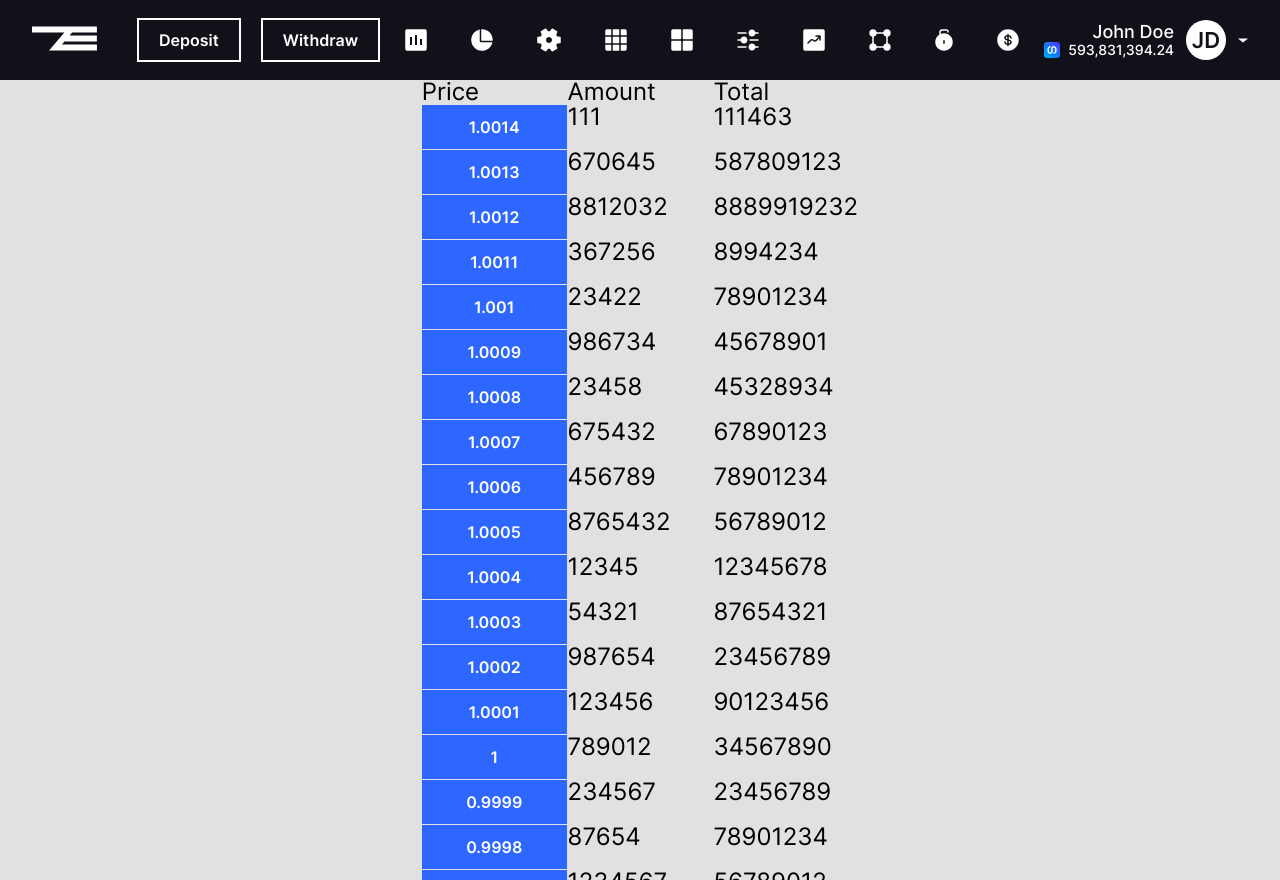
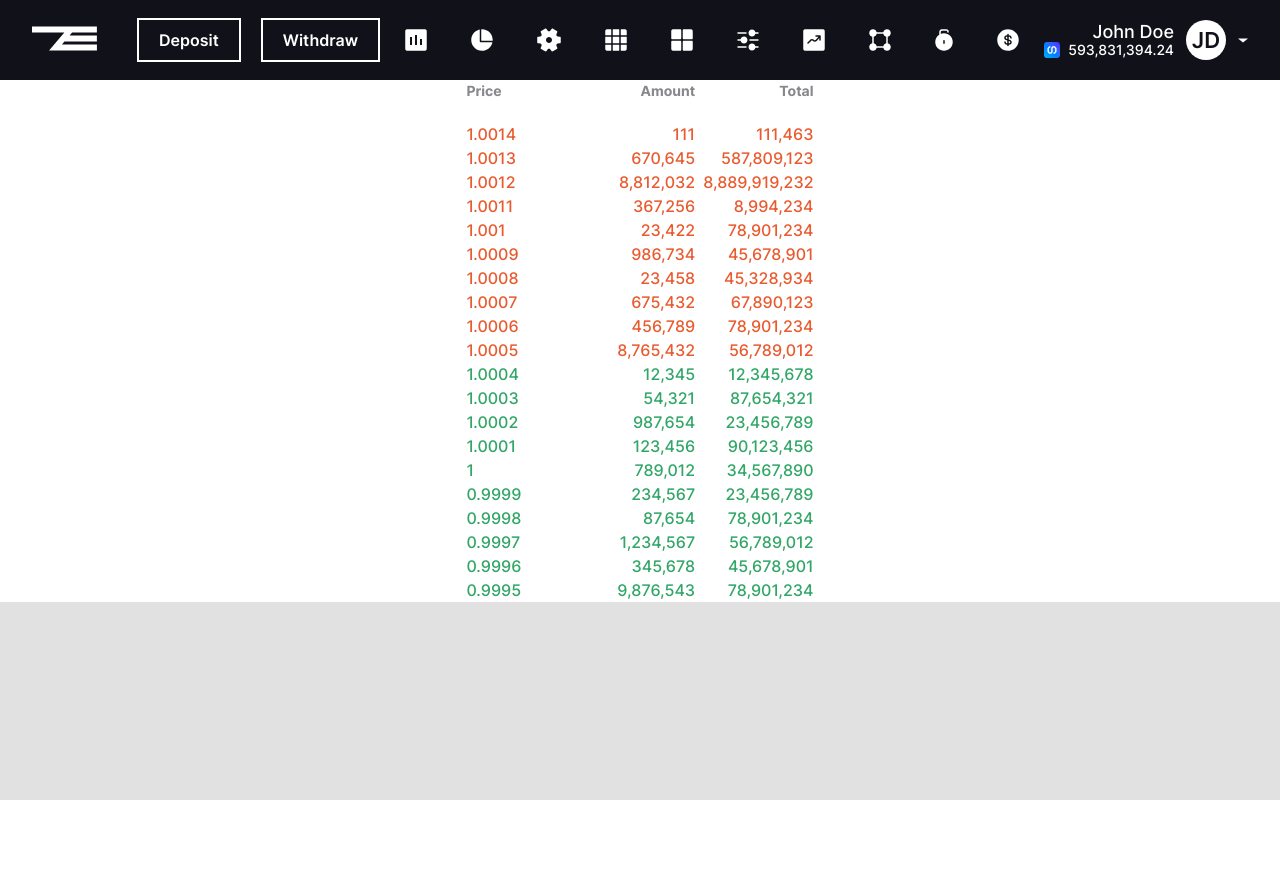
Before and after one commit to Elvinsky/currency-exchange, a Vue app: page /dashboard in a window 1280 px wide. After the commit the page ends 800 px from the top, so only its background shows below. Built offline with nearby package versions, Linux system fonts and the light colour scheme.

Commit message:
feat: [FCE-004] added currency widget

```diff
--- a/src/components/Dashboard/CurrencyDashboard.vue
+++ b/src/components/Dashboard/CurrencyDashboard.vue
@@ -1,11 +1,69 @@
 <template>
-  <div></div>
+  <div class="dashboard">
+    <BaseTable
+      :headers="currencyDashboardMcokedHeaders"
+      :rows="currencyDashboardMockedData"
+    >
+      <template #price-row="{ row }">
+        <div
+          :style="{ color: (row.price as number) >= 1.0005 ? '#e95b2f' : '#31a667' }"
+          :class="{ bordered: (row.price as number) === 1.0005 }"
+        >
+          {{ row.price }}
+        </div>
+      </template>
+      <template #amount-row="{ row }">
+        <div
+          :style="{ color: (row.price as number) >= 1.0005 ? '#e95b2f' : '#31a667' }"
+          :class="{ bordered: (row.price as number) === 1.0005 }"
+        >
+          {{
+            row.amount.toLocaleString('en-US', {
+              minimumFractionDigits: 0,
+              maximumFractionDigits: 2,
+            })
+          }}
+        </div>
+      </template>
+      <template #total-row="{ row }">
+        <div
+          :style="{ color: (row.price as number) >= 1.0005 ? '#e95b2f' : '#31a667' }"
+          :class="{ bordered: (row.price as number) === 1.0005 }"
+        >
+          {{
+            row.total.toLocaleString('en-US', {
+              minimumFractionDigits: 0,
+              maximumFractionDigits: 2,
+            })
+          }}
+        </div>
+      </template>
+    </BaseTable>
+  </div>
 </template>
 
 <script setup lang="ts">
-  // Your script code here
+  import BaseTable from '@common/Table/BaseTable.vue';
+  import { currencyDashboardMcokedHeaders, currencyDashboardMockedData } from './consts';
 </script>
 
 <style scoped lang="scss">
-  // Your style code here
+  .dashboard {
+    display: flex;
+    flex-direction: column;
+    align-items: center;
+    justify-content: center;
+    background-color: var(--color-white-main);
+  }
+
+  * > .bordered {
+    border-bottom: 2px solid var(--color-gray-light);
+    border-top: 2px solid var(--color-gray-light);
+    padding-top: 10px;
+    padding-bottom: 10px;
+    margin-left: -4px;
+    margin-right: -4px;
+    padding-left: 4px;
+    padding-right: 4px;
+  }
 </style>
--- a/src/pages/Dashboard/consts.ts
+++ b/src/components/Dashboard/consts.ts
@@ -7,18 +7,22 @@ export const currencyDashboardMcokedHeaders: ITableHeaders[] = [
     field: 'price',
     key: 'price',
     label: 'Price',
+    align: 'start',
+    alignRows: 'start',
   },
   {
     id: '2',
     field: 'amount',
     key: 'amount',
     label: 'Amount',
+    align: 'end',
   },
   {
     id: '3',
     field: 'total',
     key: 'total',
     label: 'Total',
+    align: 'end',
   },
 ];
 
--- a/src/components/MainLayout.vue
+++ b/src/components/MainLayout.vue
@@ -12,6 +12,6 @@
     overflow-x: hidden;
     flex-direction: column;
     background-color: var(--color-gray-light);
-    height: 100vh;
+    height: calc(100vh - var(--header-height));
   }
 </style>
--- a/src/components/common/Table/BaseTable.vue
+++ b/src/components/common/Table/BaseTable.vue
@@ -5,6 +5,7 @@
         v-for="header in headers"
         :key="header.id"
         class="cell cell__header"
+        :style="{ textAlign: header.align ? header.align : 'center' }"
       >
         <slot
           :name="`${header.key}-header`"
@@ -22,6 +23,7 @@
             v-for="header in headers"
             class="cell"
             :key="header.id"
+            :style="{ textAlign: header.alignRows ? header.alignRows : 'end' }"
           >
             <slot
               :name="`${header.field}-row`"
@@ -47,13 +49,27 @@
     overflow: hidden;
     display: grid;
     grid-template-rows: auto auto;
-    grid-gap: 10px;
+    max-height: v-bind(maxHeight);
+    overflow-y: hidden;
 
     &__wrapper {
       display: grid;
       grid-template-columns: 1fr 1fr 1fr;
-      grid-gap: 1px;
       overflow: auto;
+    }
+
+    .cell {
+      padding: 4px;
+      text-align: end;
+      font-family: var(--font-inter-medium);
+      font-size: var(--font-size-s);
+
+      &__header {
+        margin-bottom: 20px;
+        font-family: var(--font-inter-bold);
+        font-size: var(--font-size-xs);
+        color: var(--color-gray-main);
+      }
     }
   }
 </style>
--- a/src/components/common/Table/types.ts
+++ b/src/components/common/Table/types.ts
@@ -3,6 +3,8 @@ export interface ITableHeaders {
   field: string;
   key: string;
   label: string;
+  align?: 'center' | 'end' | 'start' | 'justify';
+  alignRows?: 'center' | 'end' | 'start' | 'justify';
 }
 
 export interface ITableRows {
@@ -12,4 +14,5 @@ export interface ITableRows {
 export interface ITableProps {
   rows: ITableRows[];
   headers: ITableHeaders[];
+  maxHeight?: string;
 }
--- a/src/pages/Dashboard/DashboardPage.vue
+++ b/src/pages/Dashboard/DashboardPage.vue
@@ -1,27 +1,11 @@
 <template>
   <div class="dashboard">
-    <BaseTable
-      :headers="currencyDashboardMcokedHeaders"
-      :rows="currencyDashboardMockedData"
-    >
-      <template #price-row="{ row }"
-        ><BaseButton variant="primary">{{ row.price }}</BaseButton></template
-      >
-    </BaseTable>
+    <CurrencyDashboard />
   </div>
 </template>
 
 <script setup lang="ts">
-  import BaseTable from '@common/Table/BaseTable.vue';
-  import { currencyDashboardMcokedHeaders, currencyDashboardMockedData } from './consts';
-  import BaseButton from '@/components/common/Button/BaseButton.vue';
+  import CurrencyDashboard from '@/components/Dashboard/CurrencyDashboard.vue';
 </script>
 
-<style scoped lang="scss">
-  .dashboard {
-    display: flex;
-    flex-direction: column;
-    align-items: center;
-    justify-content: center;
-  }
-</style>
+<style scoped lang="scss"></style>
```
Also changed, not shown: src/components/Dashboard/types.ts (renamed from src/pages/Dashboard/types.ts).
